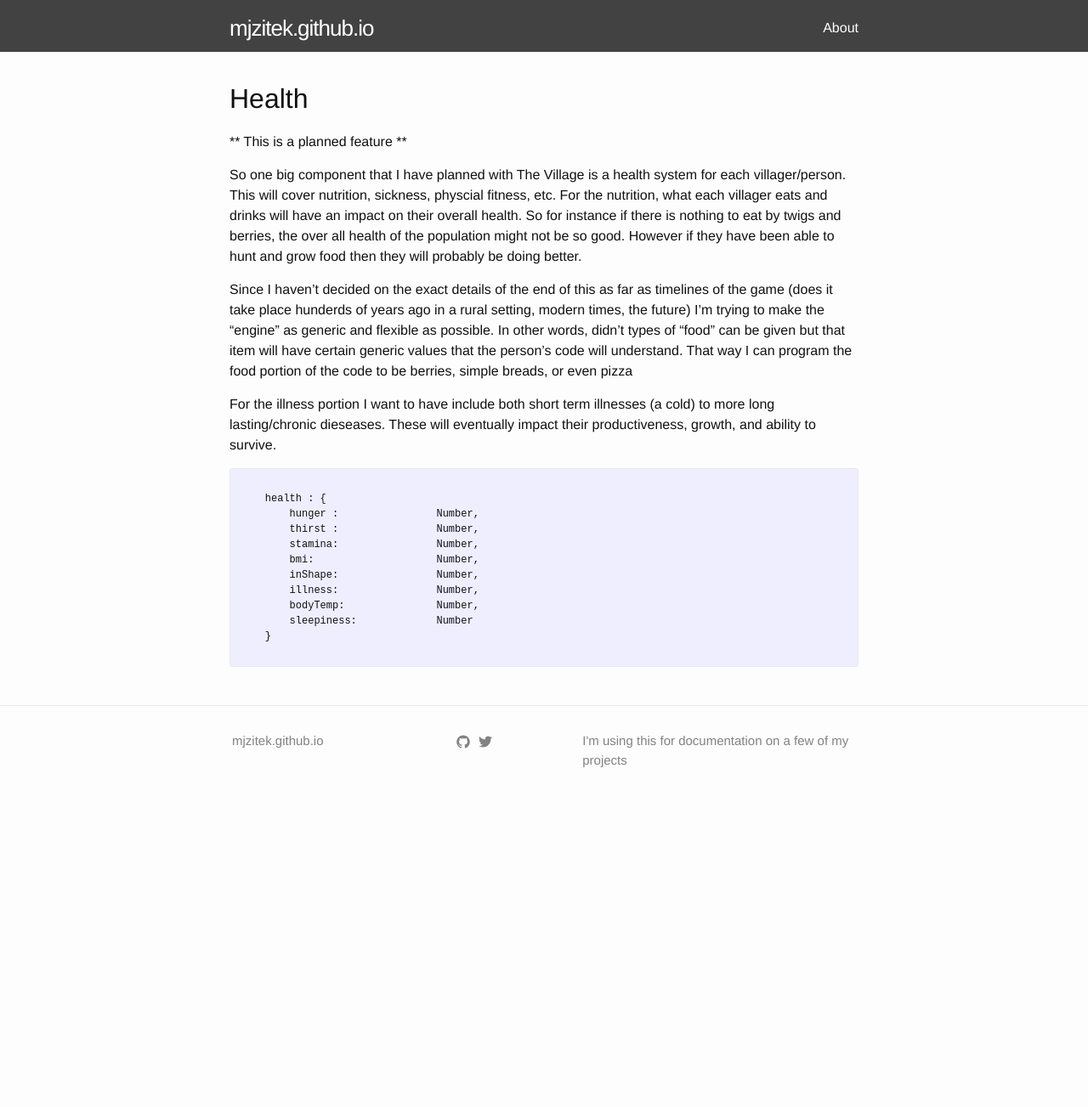
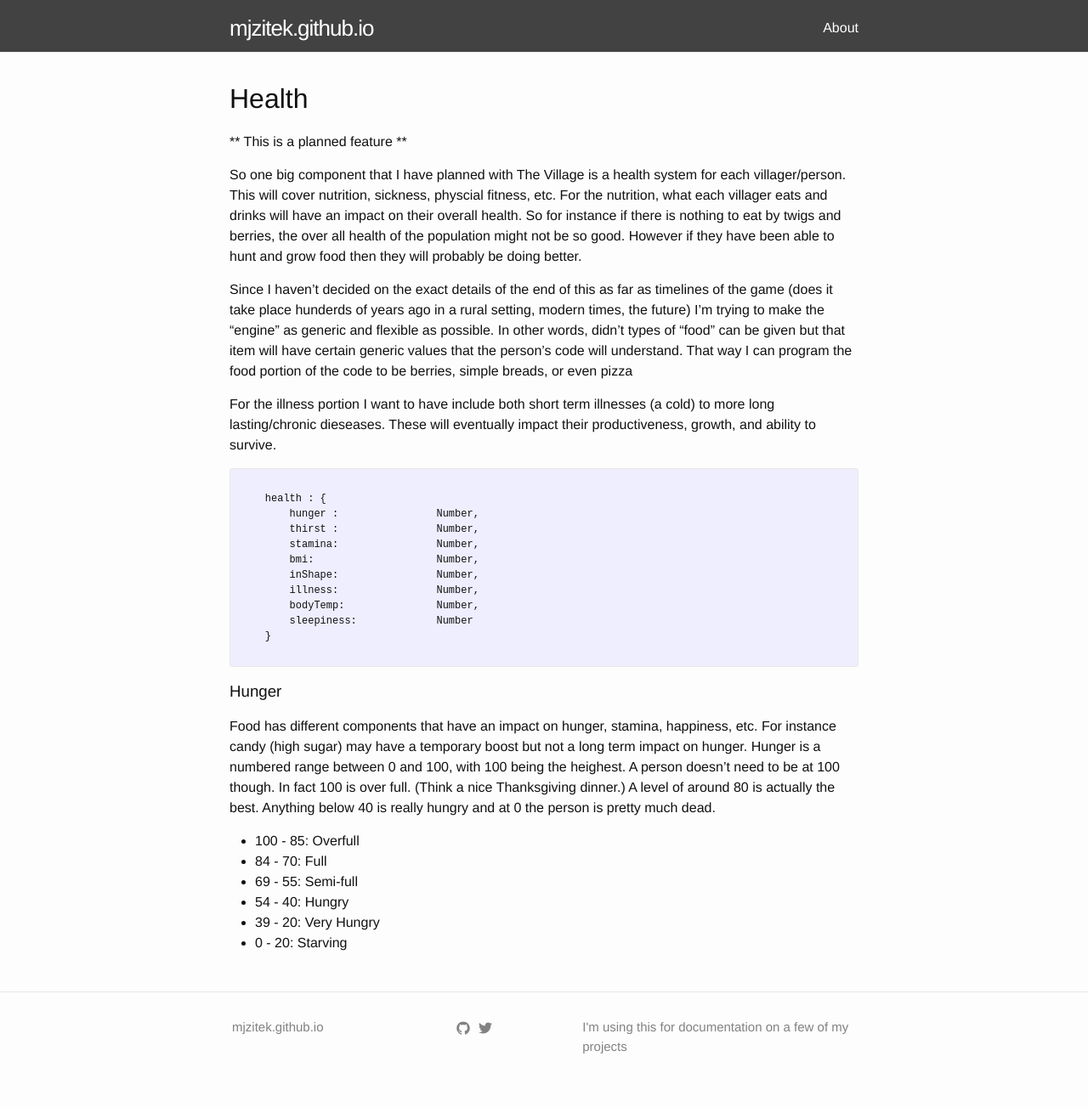
Before and after one commit to mjzitek/mjzitek.github.io, a Jekyll site: the page built from the-village/health/index.md, in a window 1280 px wide. Shown: the whole page at 85% size. Built offline with Jekyll 4.4.1, drawn with Linux system fonts in a browser that asks for light colours; before the commit the page ends 966 px from its top, so only the background shows below that.

Commit message:
adding more village documentation

```diff
--- a/the-village/health/index.md
+++ b/the-village/health/index.md
@@ -26,3 +26,15 @@ For the illness portion I want to have include both short term illnesses (a cold
     }
 </code>
 </pre>
+
+
+### Hunger
+
+Food has different components that have an impact on hunger, stamina, happiness, etc.  For instance candy (high sugar) may have a temporary boost but not a long term impact on hunger.  Hunger is a numbered range between 0 and 100, with 100 being the heighest.  A person doesn't need to be at 100 though.  In fact 100 is over full.  (Think a nice Thanksgiving dinner.)  A level of around 80 is actually the best.  Anything below 40 is really hungry and at 0 the person is pretty much dead.
+
+* 100 - 85: Overfull
+* 84 - 70: Full
+* 69 - 55: Semi-full
+* 54 - 40: Hungry
+* 39 - 20: Very Hungry
+* 0 - 20: Starving
```
Also changed, not shown: the-village/index.md (+1 -1 lines).
